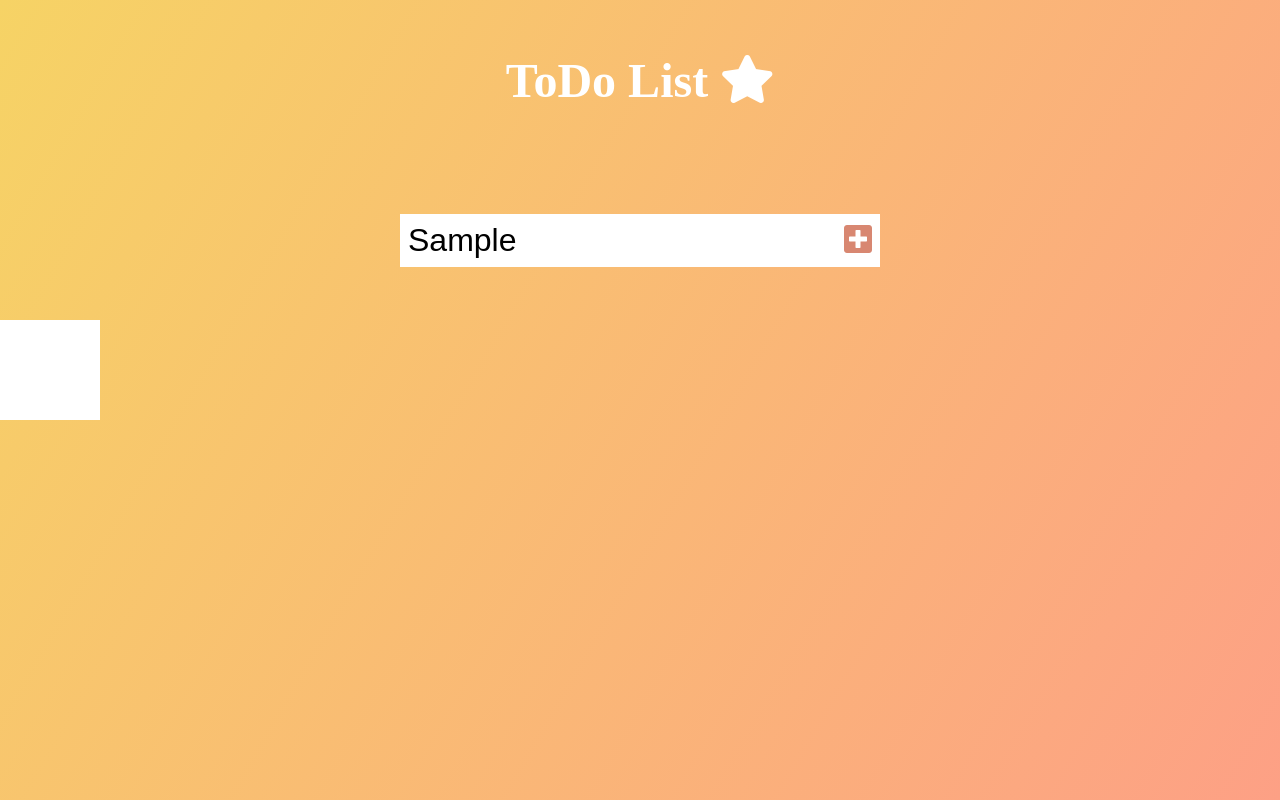
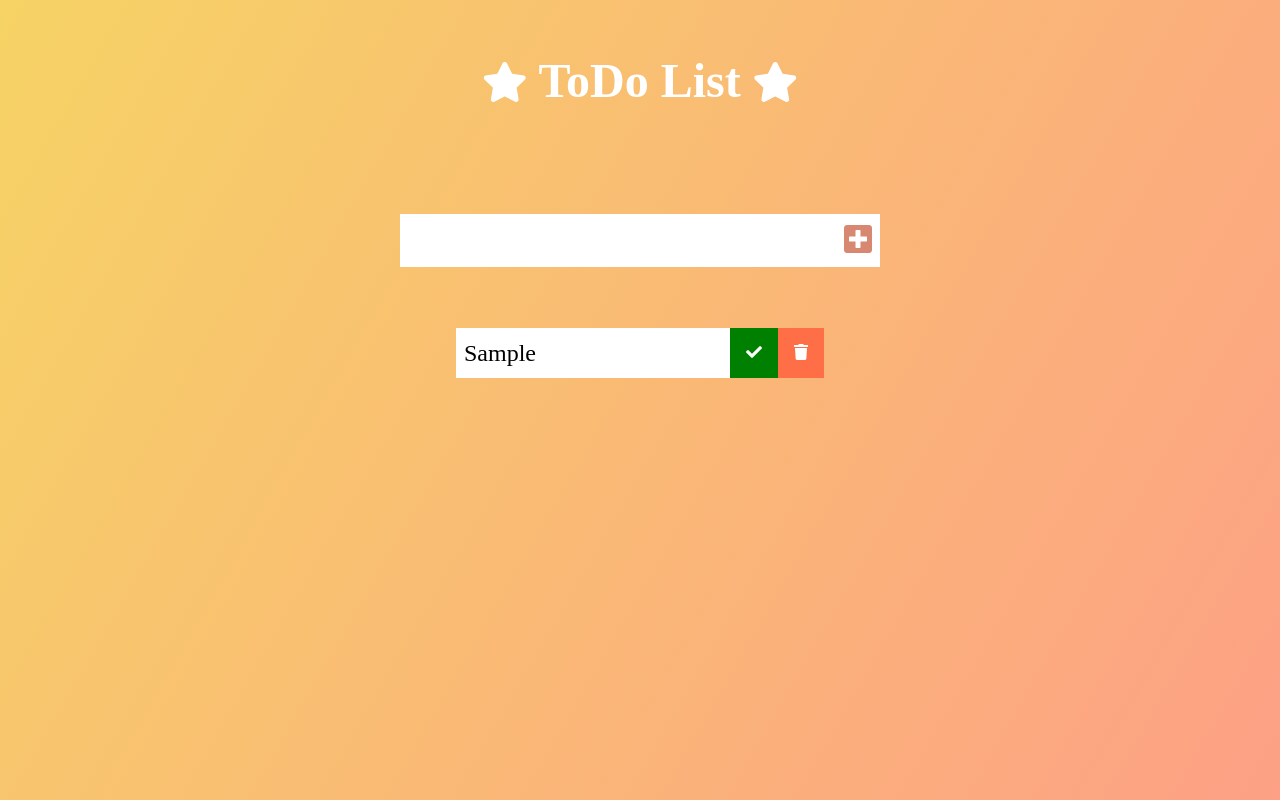
Before and after one commit to DarGrz/ToDo-List-YT-tutorial-DevEd, a plain HTML site: page index.html in a window 1280 px wide. Both pictures are taken after typing "Sample" into the empty fields and a click on the button 858 px from the left and 240 px from the top of the page. Drawn offline with Linux system fonts and the light colour scheme.

Commit message:
adding to todo list functions

```diff
--- a/app.js
+++ b/app.js
@@ -17,10 +17,22 @@ function addTodo(e) {
     todoDiv.classList.add('todo');
     // Create Li
     const newTodo = document.createElement('li');
-    newTodo.innerText ='hey';
+    newTodo.innerText = todoInput.value;
     newTodo.classList.add('todo-item');
     todoDiv.appendChild(newTodo);
     // Check mark button
     const completedButton = document.createElement('button');
+    completedButton.innerHTML = '<i class="fas fa-check"></i>';
+    completedButton.classList.add('complete-btn');
+    todoDiv.appendChild(completedButton);
+    // Trash  button
+    const trashButton = document.createElement('button');
+    trashButton.innerHTML = '<i class="fas fa-trash"></i>';
+    trashButton.classList.add('trash-btn');
+    todoDiv.appendChild(trashButton);
+    // Append to list
+    todoList.appendChild(todoDiv);
+    //Clear Input text
+    todoInput.value = '';
 
 };
--- a/index.html
+++ b/index.html
@@ -10,7 +10,7 @@
 </head>
 <body>
     <header>
-        <h1>ToDo List <i class="fa fa-star"></i></h1>
+        <h1><i class="fa fa-star"></i> ToDo List <i class="fa fa-star"></i></h1>
     </header>
     <form>
         <input type="text" class="todo-input">
@@ -19,7 +19,7 @@
         </button>
     </form>
     <div class="todo-container">
-        <ul class="todo-list" style="background-color: white; width: 100px; height: 100px"></ul>
+        <ul class="todo-list" ></ul>
     </div>
 
 
--- a/style.css
+++ b/style.css
@@ -39,3 +39,49 @@ form button:hover {
     background-color: #d88771;
     color: white;
 }
+
+i.fa-star {
+    font-size: 2.5rem;
+}
+
+.todo-container {
+    display: flex;
+    justify-content: center;
+    align-items: center;
+}
+
+.todo-list {
+    min-width: 30%;
+    list-style: none;
+}
+
+.todo {
+    margin: 0.5rem;
+    background: white;
+    color: black;
+    font-size: 1.5rem;
+    display: flex;
+    justify-content: space-between;
+    align-items: center;
+}
+
+.todo li {
+    flex: 1;
+}
+
+.todo-item {
+    margin-left: .5rem;
+}
+
+.trash-btn, .complete-btn {
+    background: #ff6f47;
+    color: white;
+    border: none;
+    padding: 1rem;
+    cursor: pointer;
+    font-size: 1rem;
+}
+
+.complete-btn {
+    background-color: green;
+}
```
